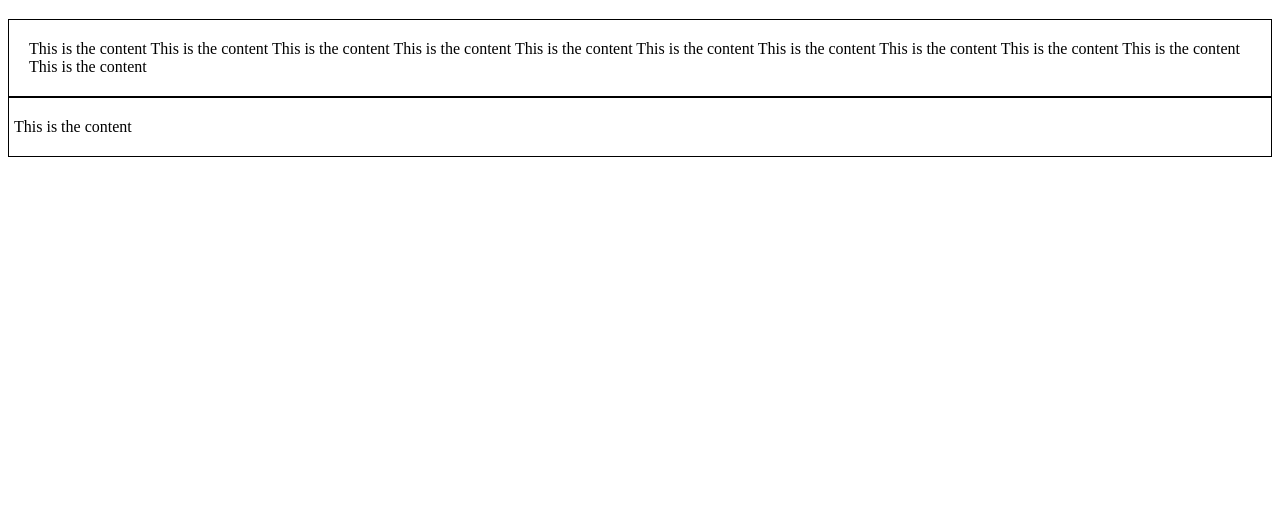
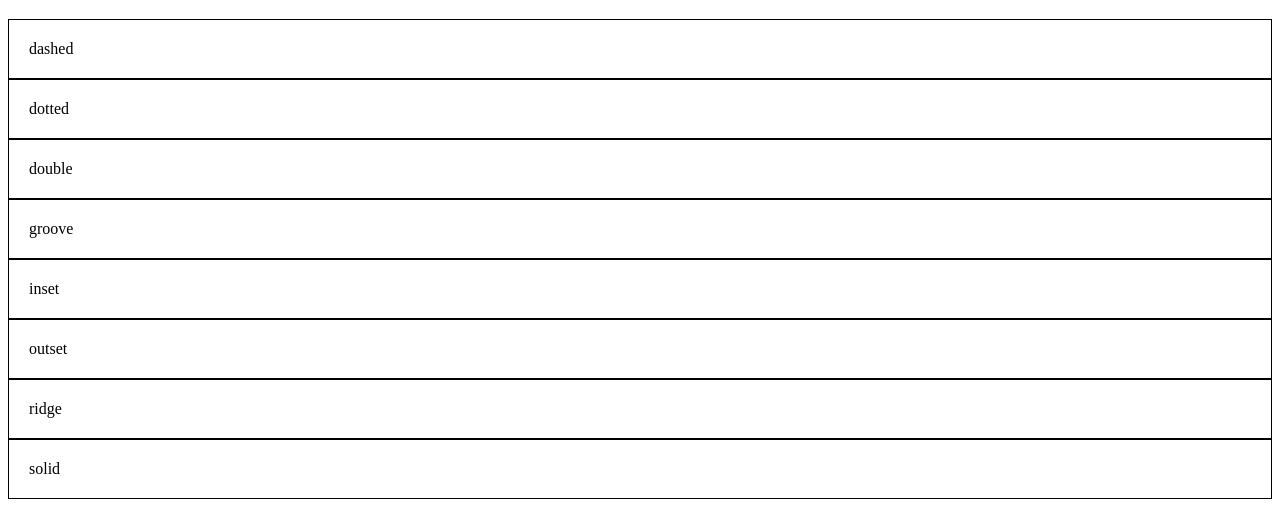
Before and after one commit to agnieszka-lewicka/css-basic-course, a plain HTML site: page index.html in a window 1280 px wide. Shown: the part 61-574 px from the top of the page. Drawn offline with Linux system fonts and the light colour scheme.

Commit message:
index.html edited for borders video

```diff
--- a/index.html
+++ b/index.html
@@ -16,11 +16,14 @@
 
         <h1>CSS for Beginners</h1>
 
-        <div class="box">This is the content This is the content This is the content
-        This is the content This is the content This is the content This is the content
-        This is the content This is the content This is the content This is the content</div>
-        <div class="box small">This is the content</div>
-
+        <div class="box dashed">dashed</div>
+        <div class="box dotted">dotted</div>
+        <div class="box double">double</div>
+        <div class="box groove">groove</div>
+        <div class="box inset">inset</div>
+        <div class="box outset">outset</div>
+        <div class="box ridge">ridge</div>
+        <div class="box solid">solid</div>
 
 
     </div>
```
